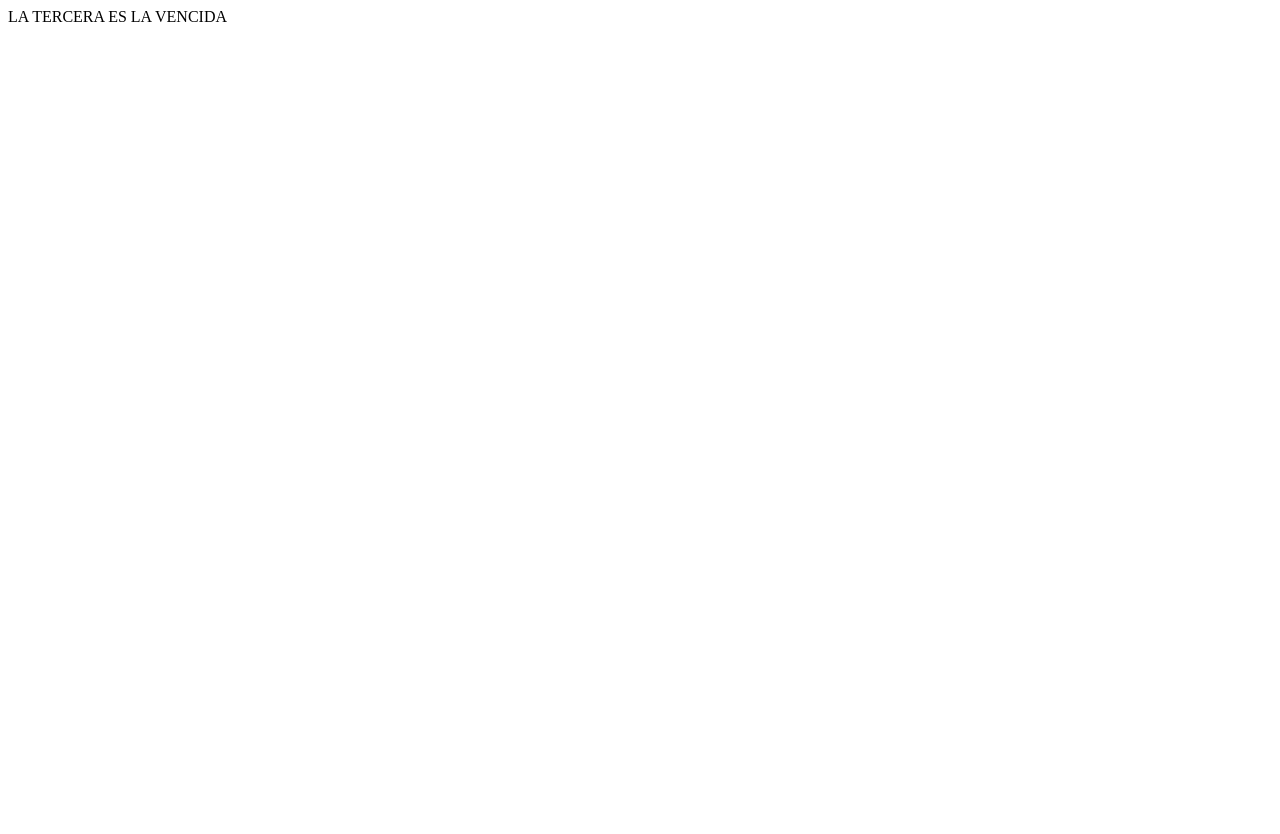
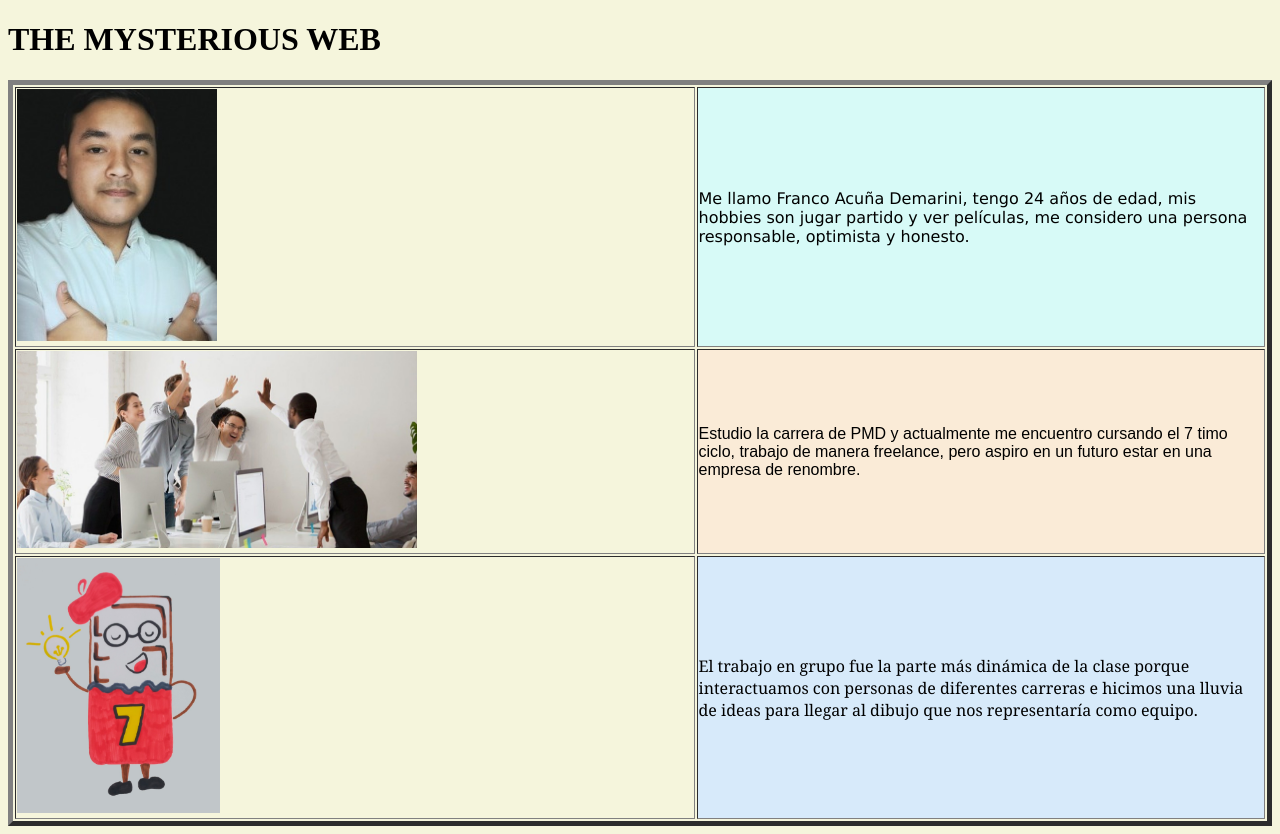
Before and after one commit to gron14/LA-TERCERA-ES-LA-VENCIDA, a plain HTML site: page index.html in a window 1280 px wide. Before the commit the page ends 800 px from the top, so only its background shows below. Drawn offline with Linux system fonts and the light colour scheme.

Commit message:
PORFAVOR

```diff
--- a/index.html
+++ b/index.html
@@ -1 +1,44 @@
-LA TERCERA ES LA VENCIDA
+<!DOCTYPE html>
+<html>
+   <head>
+    <title> TAREA SEMANA 3 </title>
+    <meta charset="UTF-8">
+   </head>
+   <body style="background-color: beige;">
+   <header>
+    <h1> THE MYSTERIOUS WEB
+</h1>
+</header>
+<table border="5"; align="center">
+   <tr>
+    <td>
+        <img src="./yayo.jpg" width="200" height="50%">
+    </td>
+    <td style="background-color: rgb(215, 250, 247);">
+        <p style="font-family: 'Lucida Sans', 'Lucida Sans Regular', 'Lucida Grande', 'Lucida Sans Unicode', Geneva, Verdana, sans-serif;color: black;">
+        Me llamo Franco Acuña Demarini, tengo 24 años de edad, mis hobbies son jugar partido y ver películas, me considero una persona responsable, optimista y honesto.
+        </p>
+    </td>
+</tr>
+
+<tr>
+ <td>
+        <img src="./marketing.jpg" width="400" height="50%">
+ </td>
+ <td style="background-color: antiquewhite;">
+ <p style="font-family: Arial, Helvetica, sans-serif;color: black;">
+ Estudio la carrera de PMD y actualmente me encuentro cursando el 7 timo ciclo, trabajo de manera freelance, pero aspiro en un futuro estar en una empresa de renombre.
+ </p>
+ </td>
+
+    <tr>
+    <td>
+        <img src="./chocolate.jpg" width="30%" height="50%">
+    </td>
+    <td style="background-color: rgb(215, 234, 250);">
+        <p style="font-family: Cambria, Cochin, Georgia, Times, 'Times New Roman', serif;color: black;">
+        El trabajo en grupo fue la parte más dinámica de la clase porque interactuamos con personas de diferentes carreras e hicimos una lluvia de ideas para llegar al dibujo que nos representaría como equipo.
+        </p>
+    </td>
+</tr>
+</html>
```
Also changed, not shown: chocolate.jpg (added), marketing.jpg (added), yayo.jpg (added).
